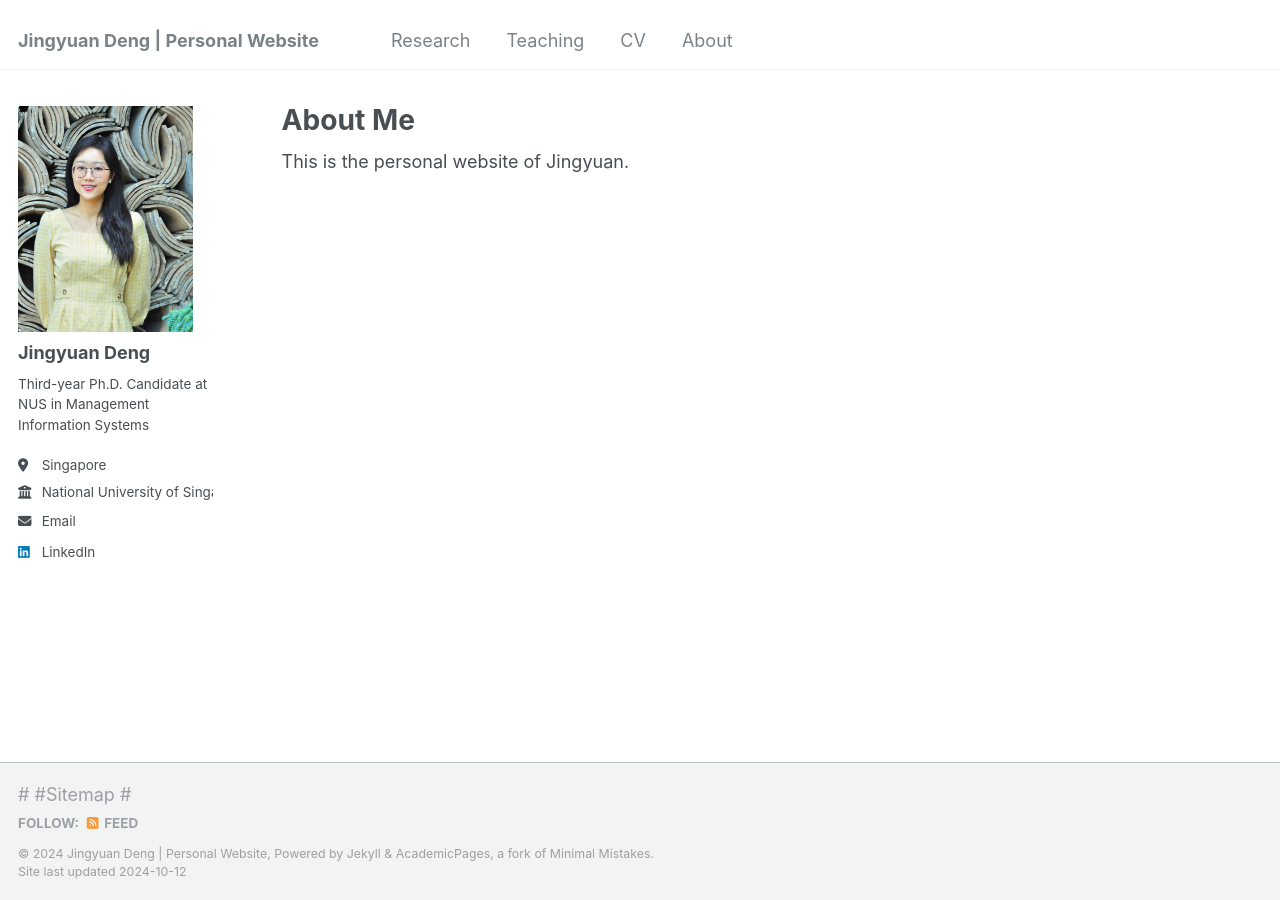
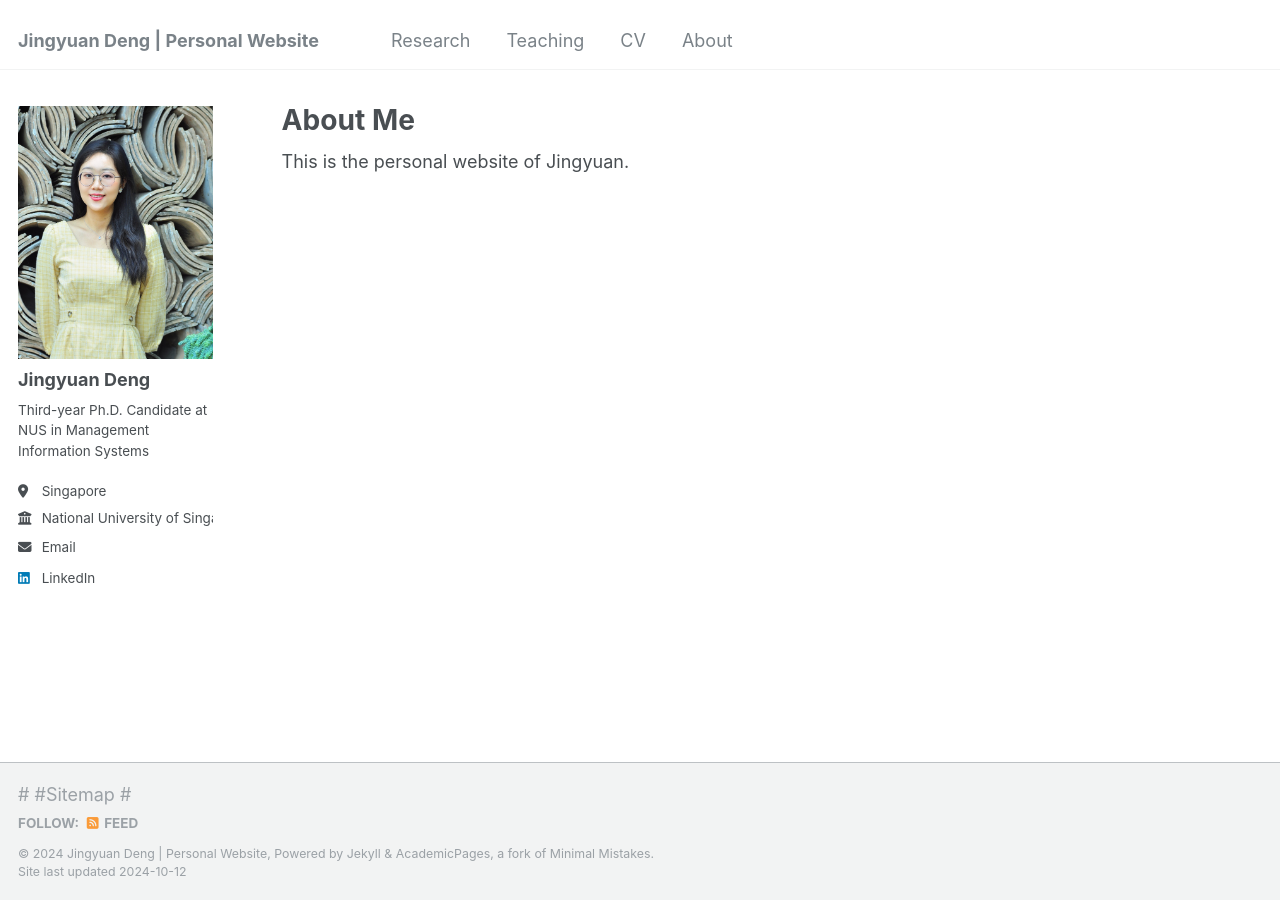
Before and after one commit to JingYDENG/JingYDENG, a Jekyll site: the page built from _pages/about.md, in a window 1280 px wide. Built offline with Jekyll 4.4.1, drawn with Linux system fonts in a browser that asks for light colours.

Commit message:
Update _sidebar.scss

```diff
--- a/_sass/_sidebar.scss
+++ b/_sass/_sidebar.scss
@@ -79,9 +79,9 @@
 .author__avatar {
   display: table-cell;
   vertical-align: top;
-  width: 120px;
+  width: 150px;
   // set width only, for non-square avatars
-  height: 120px;
+  height: 150px;
 
   @include breakpoint($large) {
     display: block;
@@ -90,7 +90,7 @@
   }
 
   img {
-    max-width: 175px;
+    max-width: 200px;
     border-radius: 0%;
 
     @include breakpoint($large) {
```
